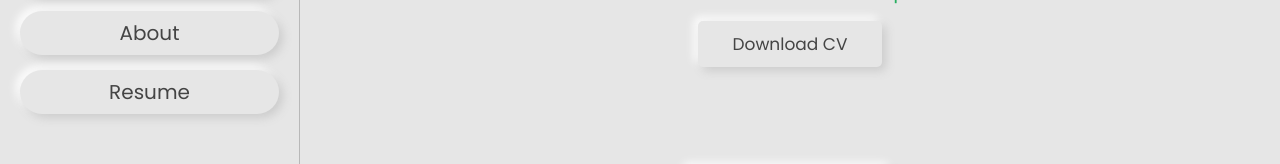
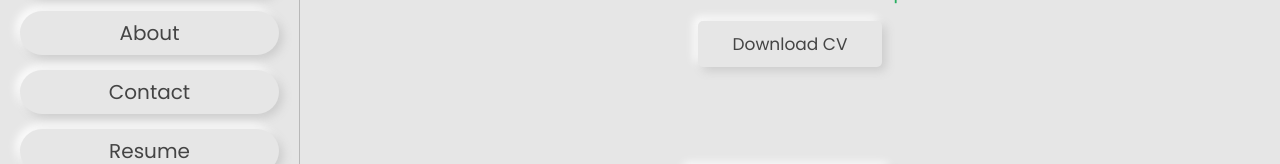
Before and after one commit to Aakashmau/Portfolio, a plain HTML site: page index.html in a window 1280 px wide. Shown: the part 377-541 px from the top of the page. Drawn offline with Linux system fonts and the light colour scheme.

Commit message:
Update index.html

```diff
--- a/index.html
+++ b/index.html
@@ -27,6 +27,7 @@
     <nav class="navbar">
         <a href="#home">home</a>
         <a href="#about">about</a>
+        <a href="#contact">contact</a>
         <a href="Aakash_Resume.pdf">Resume</a>
     </nav>
 
```
